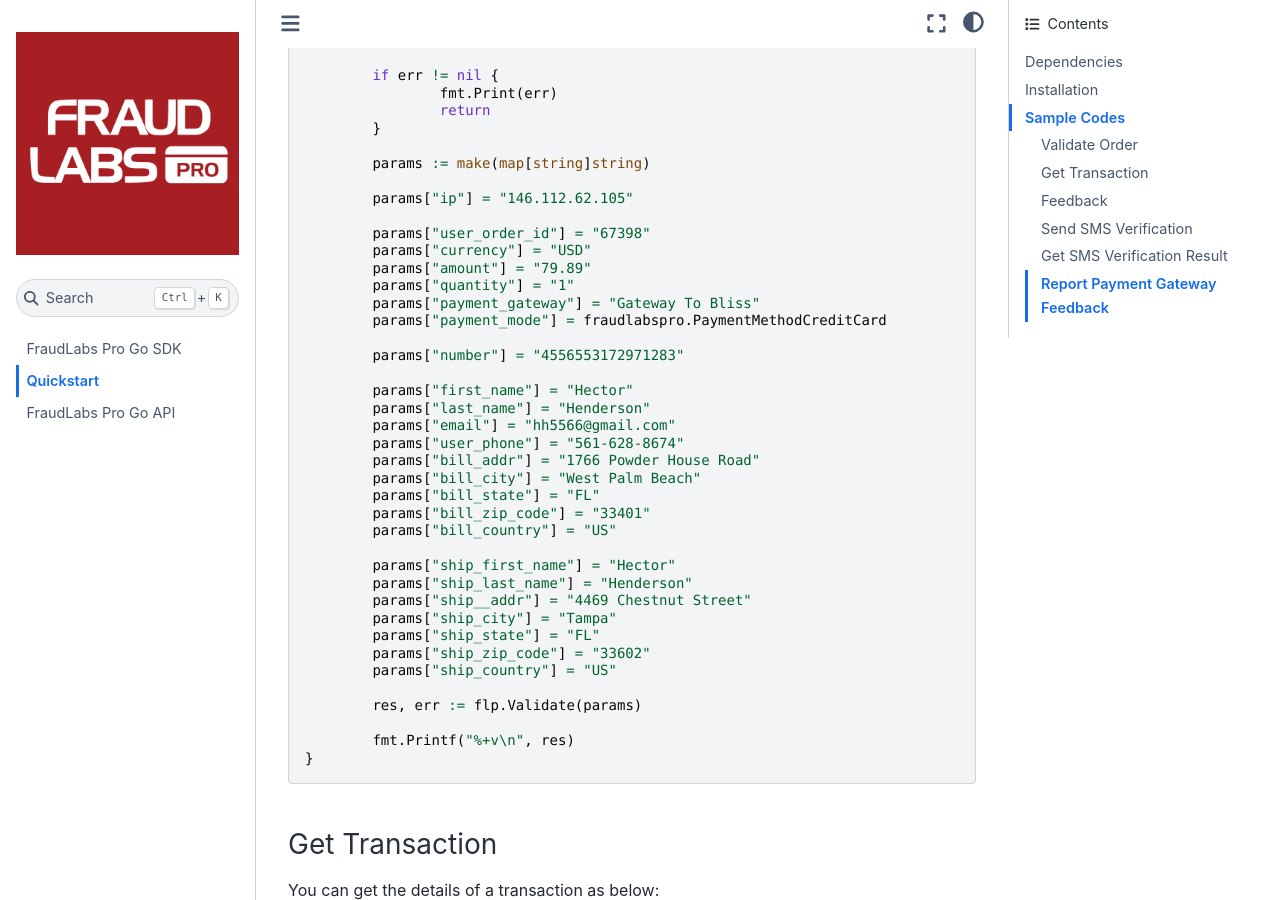
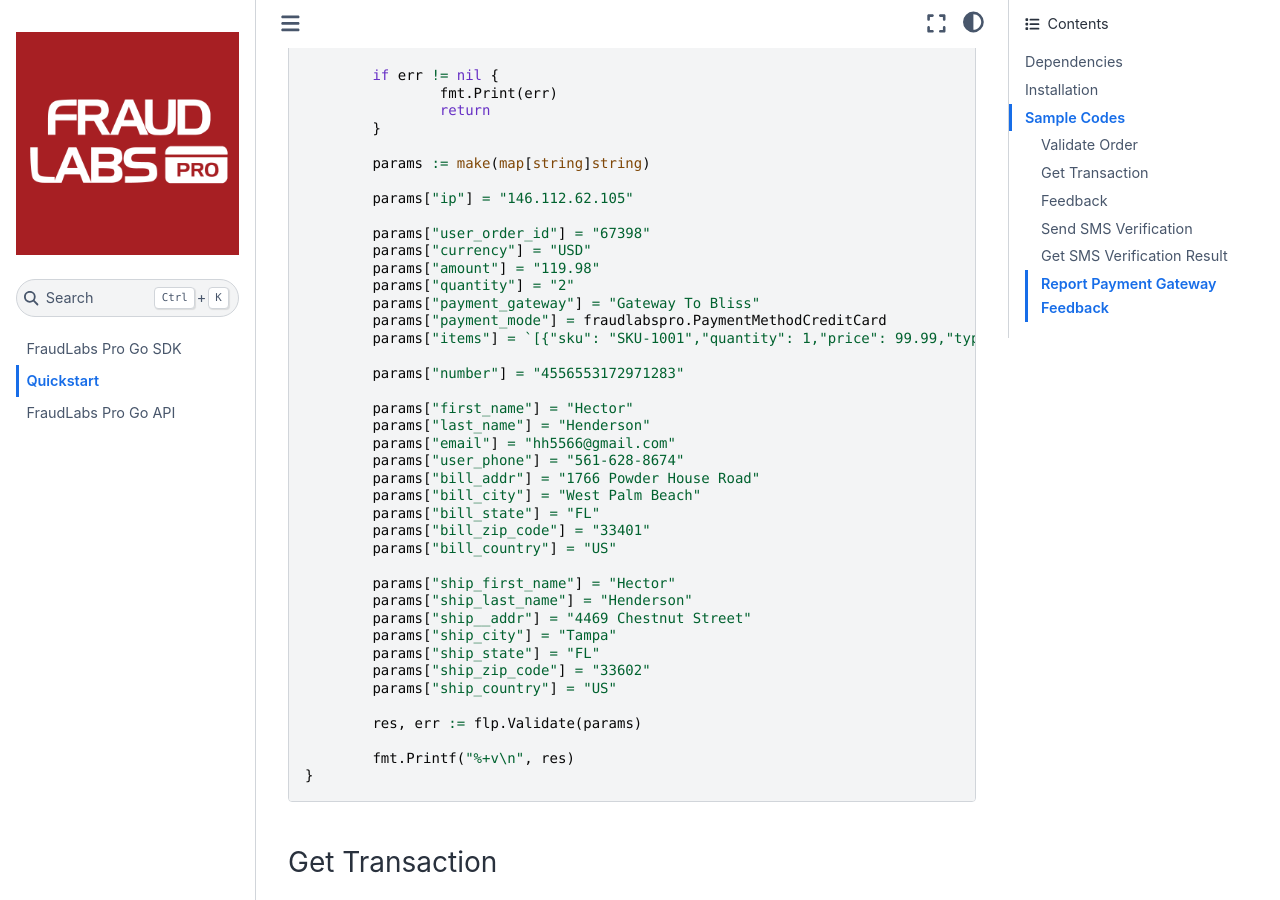
Before and after one commit to fraudlabspro/fraudlabspro-go, a Sphinx documentation site: the page built from docs/source/quickstart.md, in a window 1280 px wide and 900 px high, scrolled down 963 px. Built offline with Sphinx 7.4.7 and the Sphinx Book theme 1.1.4, drawn with Linux system fonts in a browser that asks for light colours.

Commit message:
Supported Items parameter to Screen Order API

```diff
--- a/docs/source/conf.py
+++ b/docs/source/conf.py
@@ -9,8 +9,8 @@
 copyright = '2026, FraudLabs Pro'
 author = 'FraudLabs Pro'
 
-release = '1.1.0'
-version = '1.1.0'
+release = '1.2.0'
+version = '1.2.0'
 
 # -- General configuration
 
--- a/docs/source/quickstart.md
+++ b/docs/source/quickstart.md
@@ -49,10 +49,11 @@
 
 	params["user_order_id"] = "67398"
 	params["currency"] = "USD"
-	params["amount"] = "79.89"
-	params["quantity"] = "1"
+	params["amount"] = "119.98"
+	params["quantity"] = "2"
 	params["payment_gateway"] = "Gateway To Bliss"
 	params["payment_mode"] = fraudlabspro.PaymentMethodCreditCard
+	params["items"] = `[{"sku": "SKU-1001","quantity": 1,"price": 99.99,"type": "physical","name": "Wireless Headphones","purchase_type": "one-time purchase"},{"sku": "SKU-2005","quantity": 1,"price": 19.99,"type": "downloadable","name": "Country List"}]`
 
 	params["number"] = "4556553172971283"
 
```
Also changed, not shown: docs/source/code.md (+1 -0 lines), 2 other files.
